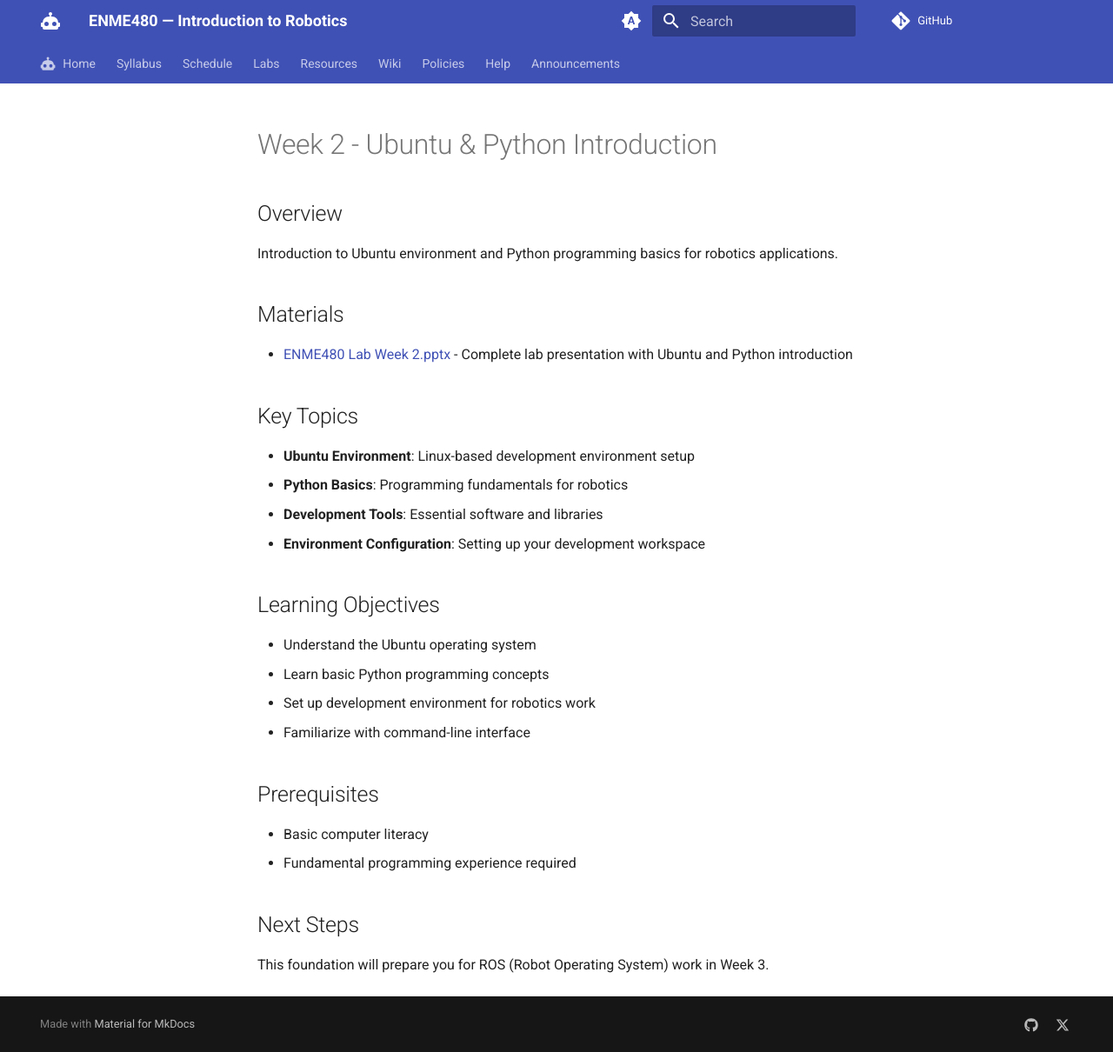
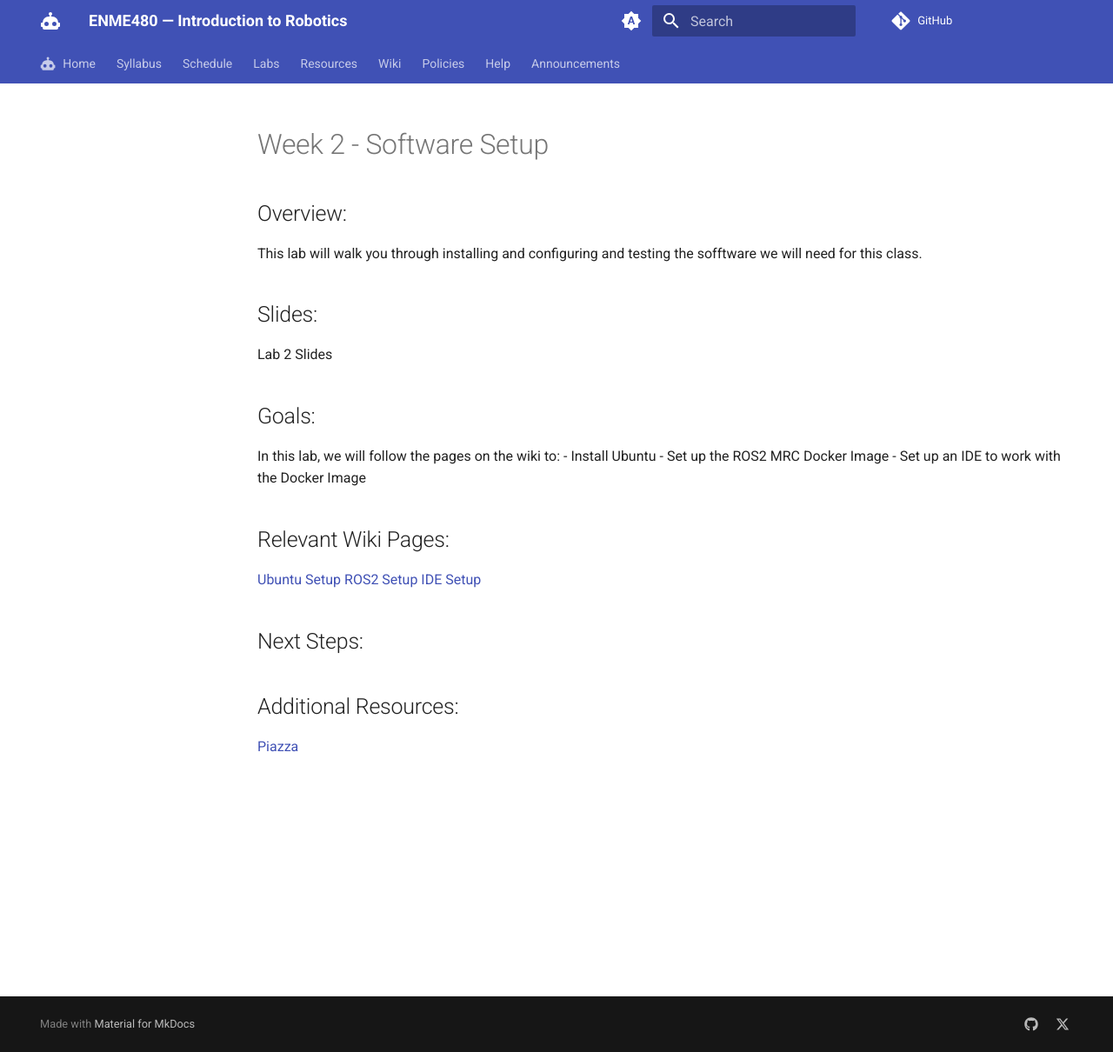
Before and after one commit to ENME480/enme480.github.io, an MkDocs documentation site: the page built from docs/_labcode/Week 2 - Ubuntu & Python Intro/README.md, in a window 1280 px wide and 1210 px high. Shown: the whole window at 87% size. Built offline with MkDocs 1.6.1 and Material for MkDocs 9.7.7, drawn with Linux system fonts in a browser that asks for light colours; plug-ins that fetch from the network failed and are left out; comment, search, counter and statistics services are not loaded; the version menu is left out.

Commit message:
Update lab instructions with links to wiki pages and piazza

```diff
--- a/docs/_labcode/Week 2 - Ubuntu & Python Intro/README.md
+++ b/docs/_labcode/Week 2 - Ubuntu & Python Intro/README.md
@@ -1,26 +1,23 @@
-# Week 2 - Ubuntu & Python Introduction
+# Week 2 - Software Setup
 
-## Overview
-Introduction to Ubuntu environment and Python programming basics for robotics applications.
+## Overview:
+This lab will walk you through installing and configuring and testing the sofftware we will need for this class.
 
-## Materials
-- [ENME480 Lab Week 2.pptx](ENME480%20Lab%20Week%202.pptx) - Complete lab presentation with Ubuntu and Python introduction
+## Slides:
+Lab 2 Slides
 
-## Key Topics
-- **Ubuntu Environment**: Linux-based development environment setup
-- **Python Basics**: Programming fundamentals for robotics
-- **Development Tools**: Essential software and libraries
-- **Environment Configuration**: Setting up your development workspace
+## Goals:
+In this lab, we will follow the pages on the wiki to:
+- Install Ubuntu
+- Set up the ROS2 MRC Docker Image
+- Set up an IDE to work with the Docker Image
 
-## Learning Objectives
-- Understand the Ubuntu operating system
-- Learn basic Python programming concepts
-- Set up development environment for robotics work
-- Familiarize with command-line interface
+## Relevant Wiki Pages:
+[Ubuntu Setup](https://enme480.github.io/ubuntu-setup/)
+[ROS2 Setup](https://enme480.github.io/ros-setup/)
+[IDE Setup](https://enme480.github.io/dev-environment/)
 
-## Prerequisites
-- Basic computer literacy
-- Fundamental programming experience required
+## Next Steps:
 
-## Next Steps
-This foundation will prepare you for ROS (Robot Operating System) work in Week 3.
+## Additional Resources:
+[Piazza](https://umd.instructure.com/courses/1389037/external_tools/42711)
```
